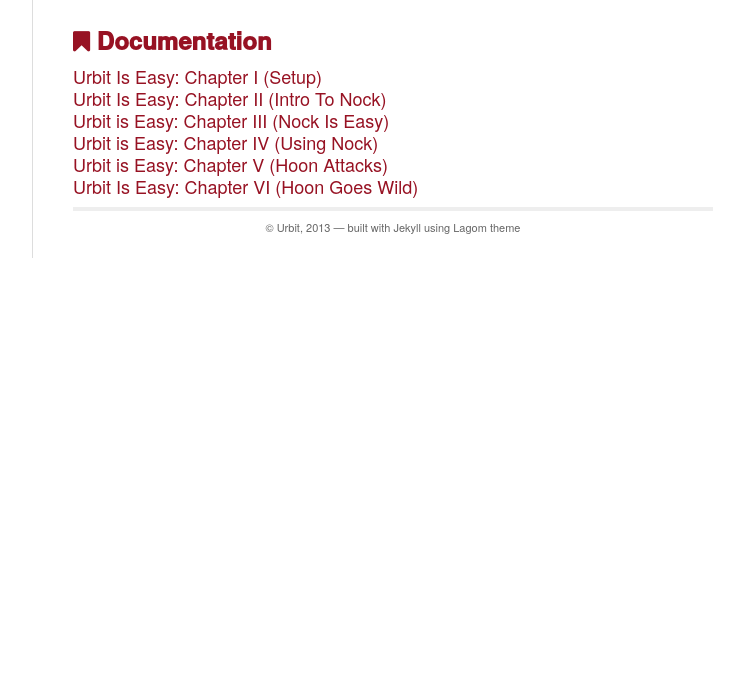
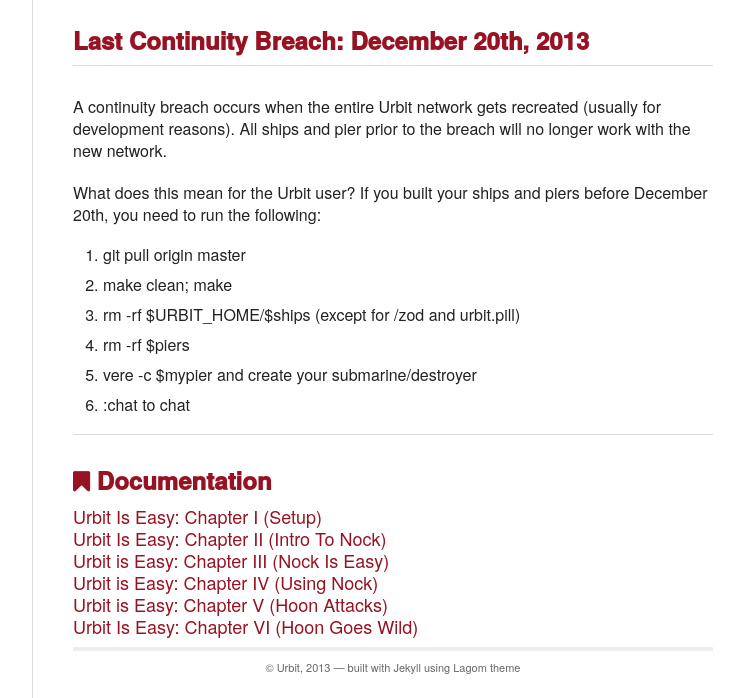
Before and after one commit to urbit/old-urbit.org, a Jekyll site: the page built from index.html, in a window 1280 px wide. Shown: the part 492-1190 px from the top of the page, without its empty margins (378-1122 px from the left). Built offline with Jekyll 4.4.1, drawn with Linux system fonts in a browser that asks for light colours; before the commit the page ends 907 px from its top, so only the background shows below that.

Commit message:
continuity breach instructions added

```diff
--- a/faq.markdown
+++ b/faq.markdown
@@ -20,4 +20,4 @@
 
 ###Why can't that stop happening?###
 
-It will, total continuity is expected on October 4th, 2013.
+It will, the quest for total continuity was begun on October 4th, 2013. Continuity breaches are no longer a part of our ordinary development process and will only be performed for extraordinary reasons. Eventually, they will completely stop.
--- a/index.html
+++ b/index.html
@@ -5,6 +5,22 @@
 
 <div id="home">
 <iframe src="//player.vimeo.com/video/75312418" width="640" height="460" frameborder="0" webkitallowfullscreen mozallowfullscreen allowfullscreen></iframe> <p></p>
+
+  <h2>Last Continuity Breach: December 20th, 2013 </h2>
+  <hr/>
+  <p> A continuity breach occurs when the entire Urbit network gets recreated (usually for development reasons). All ships and pier prior to the breach will no longer work with the new network. </p>
+  <p>
+What does this mean for the Urbit user? If you built your ships and piers before December 20th, you need to run the following: </p>
+
+<ol>
+  <li> git pull origin master </li>
+  <li> make clean; make </li>
+  <li> rm -rf $URBIT_HOME/$ships (except for /zod and urbit.pill) </li>
+  <li> rm -rf $piers </li>
+  <li> vere -c $mypier and create your submarine/destroyer </li>
+  <li> :chat to chat </li>
+</ol>
+  <hr/>
   <h2><i class="icon-bookmark"></i> Documentation</h2>
   <ul id="blog-posts" class="posts">
 {% for post in site.posts reversed %}
```
Also changed, not shown: 4 other files.
